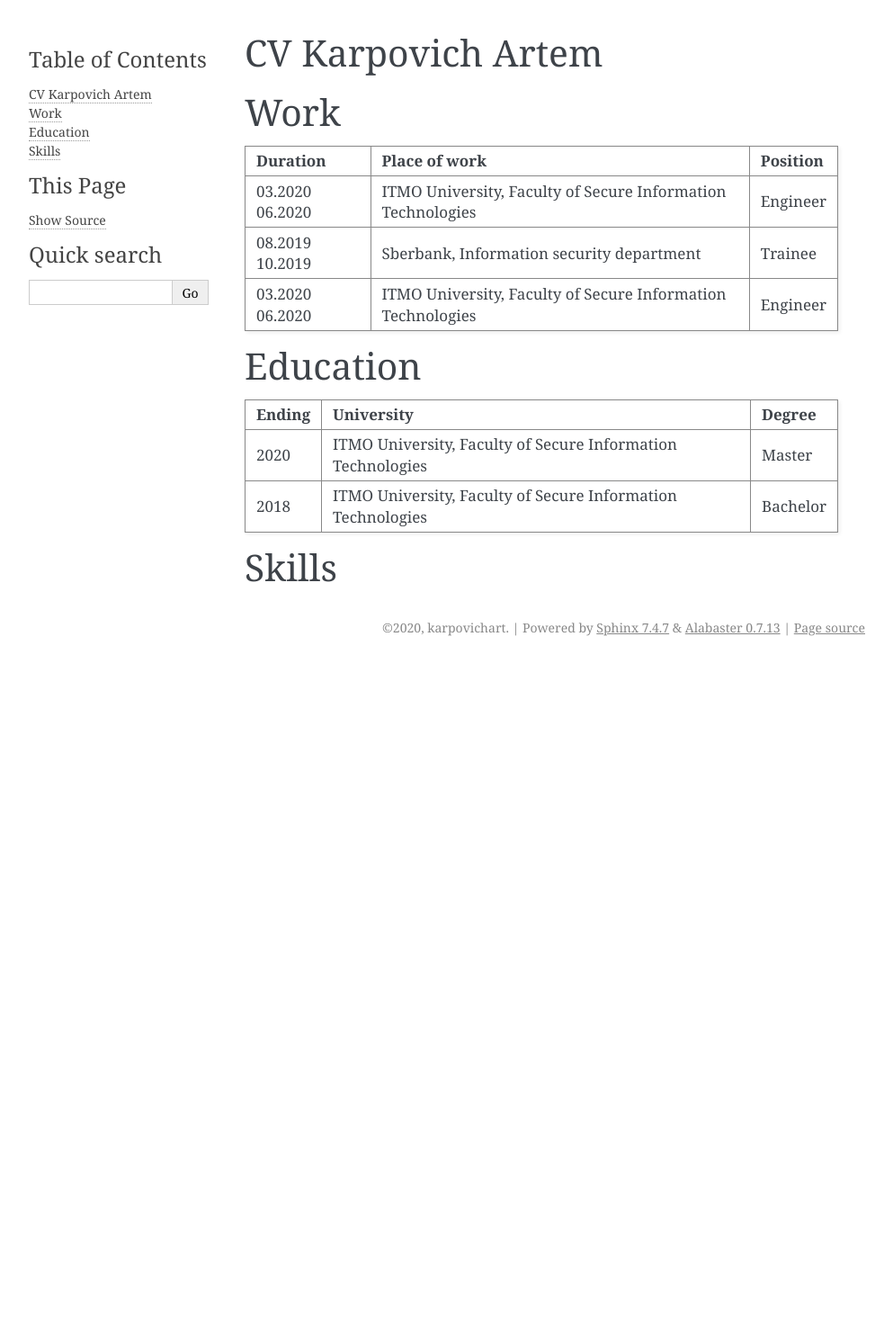
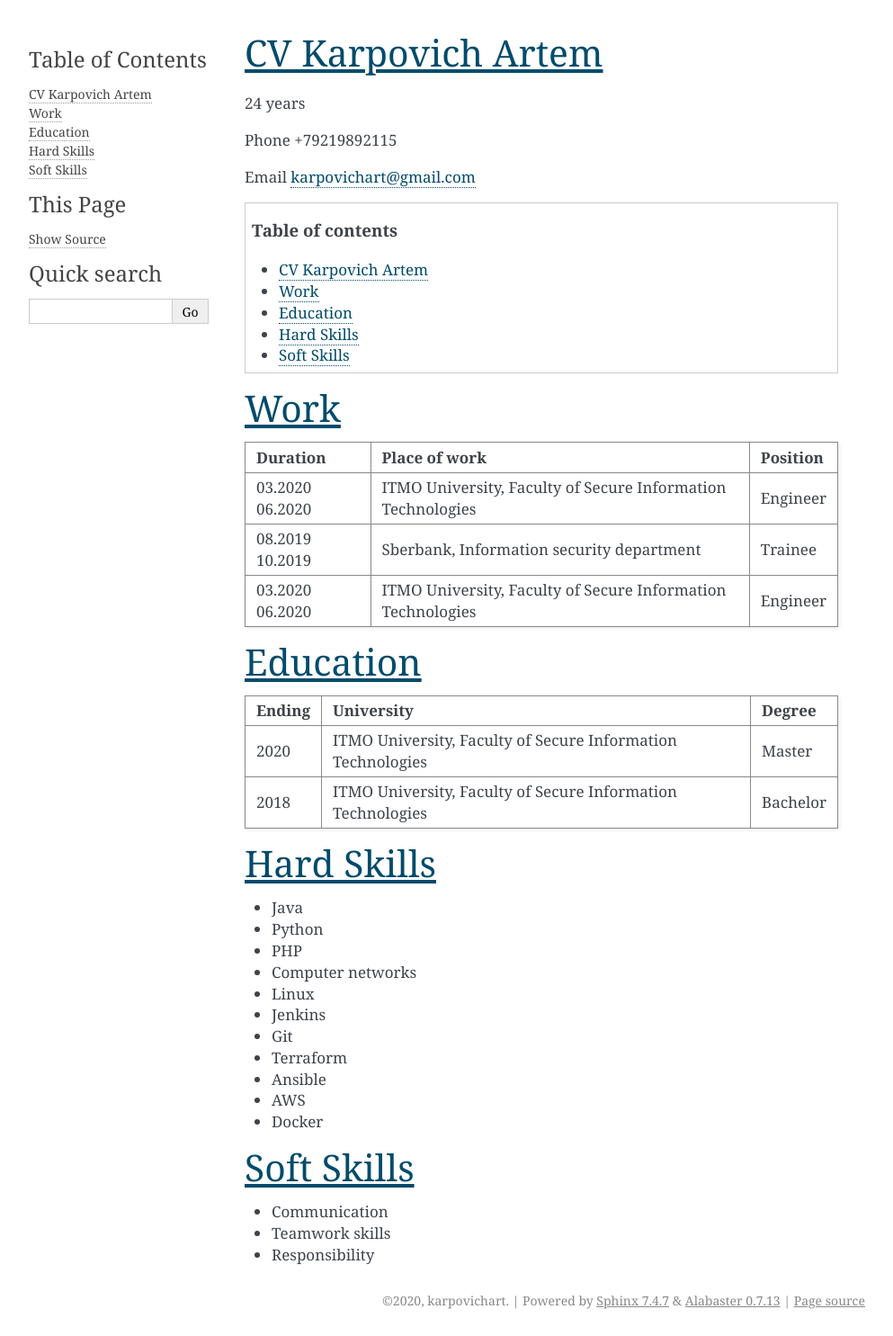
Before and after one commit to karpovichart/yadro_test_task, a Sphinx documentation site: the page built from source/index.rst, in a window 1280 px wide. Shown: the whole page at 90% size, without its empty margins (148-1141 px from the left). Built offline with Sphinx 7.4.7, drawn with Linux system fonts in a browser that asks for light colours; before the commit the page ends 900 px from its top, so only the background shows below that.

Commit message:
add index.html to githubio finish sphinx file

```diff
--- a/source/index.rst
+++ b/source/index.rst
@@ -5,10 +5,16 @@
 
 CV Karpovich Artem
 =================================
+24 years
 
-.. toctree::
-   :maxdepth: 2
-   :caption: Contents:
+Phone +79219892115
+
+Email karpovichart@gmail.com
+
+.. contents:: Table of contents
+   :depth: 2
+
+
 Work
 =================================
 
@@ -42,5 +48,24 @@ Education
     |         | Faculty of Secure Information Technologies |          |
     +---------+--------------------------------------------+----------+
 
-Skills
+Hard Skills
 =================================
+
+* Java
+* Python
+* PHP
+* Computer networks
+* Linux
+* Jenkins
+* Git
+* Terraform
+* Ansible
+* AWS
+* Docker
+
+Soft Skills
+=================================
+
+* Communication
+* Teamwork skills
+* Responsibility
```
Also changed, not shown: 6 other files.
